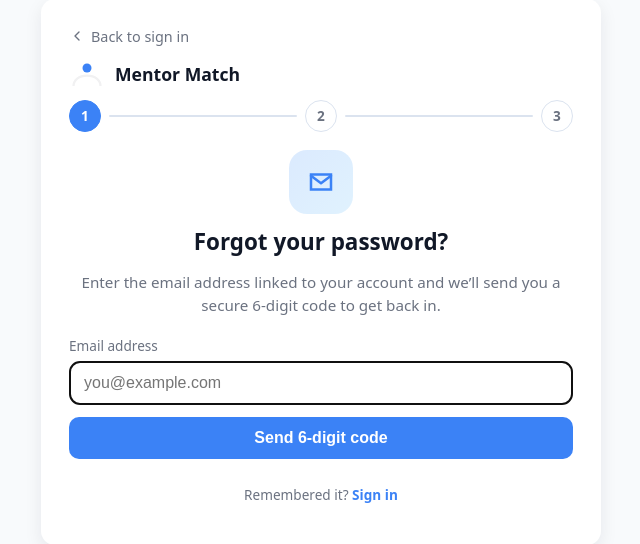
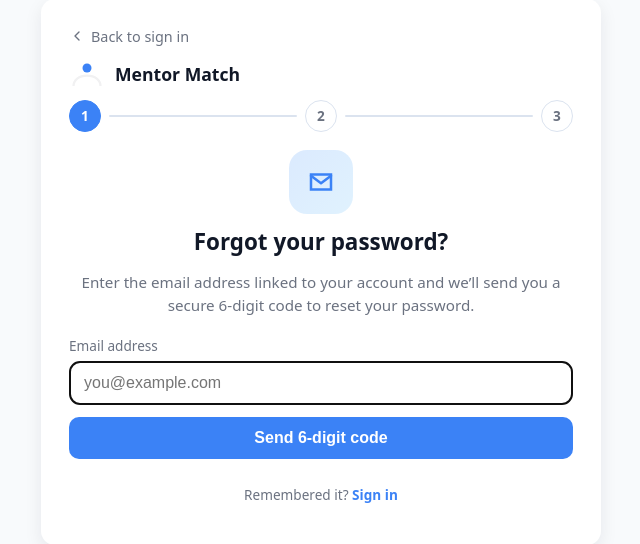
Before and after one commit to Kojo6771/Mentor-Match, a PHP site: page /pages/forgot_password.php in a window 1280 px wide. Shown: the part 128-672 px from the top of the page, without its empty margins (319-959 px from the left). Run offline with PHP 8.4, Linux system fonts and the light colour scheme.

Commit message:
Working email and password change
Currently the page allows the user to enter their email, get emailed a response then enter their code and a new password.

```diff
--- a/pages/forgot_password.php
+++ b/pages/forgot_password.php
@@ -4,6 +4,7 @@ require_once '..\includes\db.php';
 
 const RESET_MAIL_FROM = 'kwadwo1092@gmail.com';
 const RESET_MAIL_REPLY_TO = 'kwadwo1092@gmail.com';
+const RESET_CODE_EXPIRY_MINUTES = 15;
 
 ini_set('SMTP', 'smtp.gmail.com');
 ini_set('smtp_port', '587');
@@ -16,11 +17,17 @@ $email = trim($_SESSION['forgot_password_email'] ?? '');
 
 function clearForgotPasswordState(): void
 {
-	unset(
-		$_SESSION['forgot_password_email'],
-		$_SESSION['forgot_password_reset_id'],
-		$_SESSION['forgot_password_user_id']
-	);
+	unset($_SESSION['forgot_password_email']);
+}
+
+function getForgotPasswordEmail(): string
+{
+	$postEmail = trim($_POST['email'] ?? '');
+	if ($postEmail !== '') {
+		return $postEmail;
+	}
+
+	return trim($_SESSION['forgot_password_email'] ?? '');
 }
 
 function sendResetCodeEmail(string $email, string $firstName, string $code): bool
@@ -29,9 +36,9 @@ function sendResetCodeEmail(string $email, string $firstName, string $code): boo
 	$message = "Hello {$firstName},\r\n\r\n";
 	$message .= "We received a request to reset your Mentor Match password.\r\n\r\n";
 	$message .= "Your 6-digit verification code is: {$code}\r\n\r\n";
-	$message .= "This code expires in 15 minutes.\r\n\r\n";
+	$message .= 'This code expires in ' . RESET_CODE_EXPIRY_MINUTES . " minutes.\r\n\r\n";
 	$message .= "If you did not request this, you can safely ignore this email.\r\n\r\n";
-	$message .= "- Mentor Match";
+	$message .= '- Mentor Match';
 
 	$headers = [];
 	$headers[] = 'MIME-Version: 1.0';
@@ -43,23 +50,41 @@ function sendResetCodeEmail(string $email, string $firstName, string $code): boo
 	return @mail($email, $subject, $message, implode("\r\n", $headers));
 }
 
+function createPasswordResetCode(PDO $pdo, array $user, string $email): bool
+{
+	$pdo->prepare('UPDATE password_resets SET used_at = NOW() WHERE email = ? AND used_at IS NULL')->execute([$email]);
+
+	$code = str_pad((string) random_int(0, 999999), 6, '0', STR_PAD_LEFT);
+	$codeHash = password_hash($code, PASSWORD_DEFAULT);
+	$expiresAt = date('Y-m-d H:i:s', strtotime('+' . RESET_CODE_EXPIRY_MINUTES . ' minutes'));
+
+	$insert = $pdo->prepare('INSERT INTO password_resets (user_id, email, code_hash, expires_at) VALUES (?, ?, ?, ?)');
+	$insert->execute([(int) $user['id'], $email, $codeHash, $expiresAt]);
+
+	if (!sendResetCodeEmail($email, (string) $user['first_name'], $code)) {
+		$pdo->prepare('UPDATE password_resets SET used_at = NOW() WHERE email = ? AND used_at IS NULL')->execute([$email]);
+		return false;
+	}
+
+	return true;
+}
+
 if (isset($_GET['restart']) && $_GET['restart'] === '1') {
 	clearForgotPasswordState();
 	header('Location: forgot_password.php');
 	exit;
 }
 
-if (!empty($_SESSION['forgot_password_reset_id']) && !empty($_SESSION['forgot_password_user_id']) && !empty($_SESSION['forgot_password_email'])) {
+if ($email !== '') {
 	$step = 'reset';
-} elseif (!empty($_SESSION['forgot_password_email'])) {
-	$step = 'verify';
 }
 
-if ($_SERVER['REQUEST_METHOD'] === 'POST' && empty($errors)) {
+if ($_SERVER['REQUEST_METHOD'] === 'POST') {
 	$action = $_POST['action'] ?? '';
 
 	if ($action === 'request_code') {
 		$email = trim($_POST['email'] ?? '');
+		$step = 'email';
 
 		if ($email === '') {
 			$errors[] = 'Please enter your email address.';
@@ -73,25 +98,12 @@ if ($_SERVER['REQUEST_METHOD'] === 'POST' && empty($errors)) {
 
 				if (!$user) {
 					$errors[] = 'No account was found with that email address.';
+				} elseif (!createPasswordResetCode($pdo, $user, $email)) {
+					$errors[] = 'We could not send the email right now. Please try again later.';
 				} else {
-					$pdo->prepare('UPDATE password_resets SET used_at = NOW() WHERE email = ? AND used_at IS NULL')->execute([$email]);
-
-					$code = str_pad((string) random_int(0, 999999), 6, '0', STR_PAD_LEFT);
-					$codeHash = password_hash($code, PASSWORD_DEFAULT);
-					$expiresAt = date('Y-m-d H:i:s', strtotime('+15 minutes'));
-
-					$insert = $pdo->prepare('INSERT INTO password_resets (user_id, email, code_hash, expires_at) VALUES (?, ?, ?, ?)');
-					$insert->execute([(int) $user['id'], $email, $codeHash, $expiresAt]);
-
-					if (!sendResetCodeEmail($email, $user['first_name'], $code)) {
-						$pdo->prepare('UPDATE password_resets SET used_at = NOW() WHERE email = ? AND used_at IS NULL')->execute([$email]);
-						$errors[] = 'We could not send the email right now. Please try again later.';
-					} else {
-						clearForgotPasswordState();
-						$_SESSION['forgot_password_email'] = $email;
-						$step = 'verify';
-						$notice = 'A 6-digit verification code has been sent to your email address.';
-					}
+					$_SESSION['forgot_password_email'] = $email;
+					$step = 'reset';
+					$notice = 'A 6-digit verification code has been sent to your email address.';
 				}
 			} catch (PDOException $e) {
 				$errors[] = 'Something went wrong while preparing your password reset.';
@@ -100,7 +112,8 @@ if ($_SERVER['REQUEST_METHOD'] === 'POST' && empty($errors)) {
 	}
 
 	if ($action === 'resend_code') {
-		$email = trim($_SESSION['forgot_password_email'] ?? '');
+		$email = getForgotPasswordEmail();
+		$step = 'reset';
 
 		if ($email === '') {
 			$step = 'email';
@@ -115,22 +128,11 @@ if ($_SERVER['REQUEST_METHOD'] === 'POST' && empty($errors)) {
 					clearForgotPasswordState();
 					$step = 'email';
 					$errors[] = 'No account was found with that email address.';
+				} elseif (!createPasswordResetCode($pdo, $user, $email)) {
+					$errors[] = 'We could not resend the email right now. Please try again later.';
 				} else {
-					$pdo->prepare('UPDATE password_resets SET used_at = NOW() WHERE email = ? AND used_at IS NULL')->execute([$email]);
-
-					$code = str_pad((string) random_int(0, 999999), 6, '0', STR_PAD_LEFT);
-					$codeHash = password_hash($code, PASSWORD_DEFAULT);
-					$expiresAt = date('Y-m-d H:i:s', strtotime('+15 minutes'));
-
-					$insert = $pdo->prepare('INSERT INTO password_resets (user_id, email, code_hash, expires_at) VALUES (?, ?, ?, ?)');
-					$insert->execute([(int) $user['id'], $email, $codeHash, $expiresAt]);
-
-					if (!sendResetCodeEmail($email, $user['first_name'], $code)) {
-						$errors[] = 'We could not resend the email right now. Please try again later.';
-					} else {
-						$step = 'verify';
-						$notice = 'A new code has been sent to your email.';
-					}
+					$_SESSION['forgot_password_email'] = $email;
+					$notice = 'A new code has been sent to your email.';
 				}
 			} catch (PDOException $e) {
 				$errors[] = 'Something went wrong while resending your code.';
@@ -138,90 +140,73 @@ if ($_SERVER['REQUEST_METHOD'] === 'POST' && empty($errors)) {
 		}
 	}
 
-	if ($action === 'verify_code') {
-		$email = trim($_SESSION['forgot_password_email'] ?? '');
+	if ($action === 'reset_password') {
+		$email = getForgotPasswordEmail();
 		$code = preg_replace('/\D/', '', $_POST['verification_code'] ?? '');
-		$step = 'verify';
+		$password = $_POST['password'] ?? '';
+		$confirmPassword = $_POST['confirm_password'] ?? '';
+		$step = 'reset';
 
 		if ($email === '') {
+			clearForgotPasswordState();
 			$step = 'email';
 			$errors[] = 'Please start again and enter your email address.';
-		} elseif (strlen($code) !== 6) {
+		}
+
+		if (strlen($code) !== 6) {
 			$errors[] = 'Please enter the full 6-digit verification code.';
-		} else {
+		}
+
+		if (strlen($password) < 8) {
+			$errors[] = 'Your new password must be at least 8 characters long.';
+		}
+
+		if ($password !== $confirmPassword) {
+			$errors[] = 'The passwords do not match.';
+		}
+
+		if (empty($errors)) {
 			try {
-				$stmt = $pdo->prepare('SELECT id, user_id, code_hash, expires_at FROM password_resets WHERE email = ? AND used_at IS NULL ORDER BY id DESC LIMIT 1');
+				$stmt = $pdo->prepare('SELECT id, user_id, email, code_hash, expires_at FROM password_resets WHERE email = ? AND used_at IS NULL ORDER BY id DESC LIMIT 1');
 				$stmt->execute([$email]);
 				$resetRow = $stmt->fetch(PDO::FETCH_ASSOC);
 
 				if (!$resetRow) {
 					$errors[] = 'No active reset code was found. Please request a new code.';
 				} elseif (strtotime((string) $resetRow['expires_at']) < time()) {
-					$pdo->prepare('UPDATE password_resets SET used_at = NOW() WHERE id = ?')->execute([(int) $resetRow['id']]);
+					$pdo->prepare('UPDATE password_resets SET used_at = NOW() WHERE email = ? AND used_at IS NULL')->execute([$email]);
 					$errors[] = 'That code has expired. Please request a new code.';
-				} elseif (!password_verify($code, $resetRow['code_hash'])) {
+				} elseif (!password_verify($code, (string) $resetRow['code_hash'])) {
 					$errors[] = 'The code you entered is incorrect.';
 				} else {
-					$pdo->prepare('UPDATE password_resets SET verified_at = NOW() WHERE id = ?')->execute([(int) $resetRow['id']]);
-					$_SESSION['forgot_password_reset_id'] = (int) $resetRow['id'];
-					$_SESSION['forgot_password_user_id'] = (int) $resetRow['user_id'];
-					$step = 'reset';
-					$notice = 'Code verified. You can now choose a new password.';
+					$passwordHash = password_hash($password, PASSWORD_DEFAULT);
+
+					$pdo->beginTransaction();
+					$pdo->prepare('UPDATE users SET password = ? WHERE id = ?')->execute([$passwordHash, (int) $resetRow['user_id']]);
+					$pdo->prepare('UPDATE password_resets SET verified_at = NOW(), used_at = NOW() WHERE id = ?')->execute([(int) $resetRow['id']]);
+					$pdo->prepare('UPDATE password_resets SET used_at = NOW() WHERE email = ? AND used_at IS NULL')->execute([$email]);
+					$pdo->commit();
+
+					clearForgotPasswordState();
+					$email = '';
+					$step = 'success';
+					$notice = 'Your password has been updated successfully. You can now sign in.';
 				}
 			} catch (PDOException $e) {
-				$errors[] = 'Something went wrong while verifying your code.';
+				if ($pdo->inTransaction()) {
+					$pdo->rollBack();
+				}
+				$errors[] = 'Something went wrong while saving your new password.';
 			}
 		}
 	}
 
-	if ($action === 'reset_password') {
-		$email = trim($_SESSION['forgot_password_email'] ?? '');
-		$resetId = (int) ($_SESSION['forgot_password_reset_id'] ?? 0);
-		$userId = (int) ($_SESSION['forgot_password_user_id'] ?? 0);
-		$password = $_POST['password'] ?? '';
-		$confirmPassword = $_POST['confirm_password'] ?? '';
-		$step = 'reset';
-
-		if ($email === '' || $resetId <= 0 || $userId <= 0) {
-			clearForgotPasswordState();
-			$step = 'email';
-			$errors[] = 'Your reset session has expired. Please start again.';
-		} else {
-			if (strlen($password) < 8) {
-				$errors[] = 'Your new password must be at least 8 characters long.';
-			}
-			if ($password !== $confirmPassword) {
-				$errors[] = 'The passwords do not match.';
-			}
-
-			if (empty($errors)) {
-				try {
-					$stmt = $pdo->prepare('SELECT id, expires_at, verified_at, used_at FROM password_resets WHERE id = ? AND user_id = ? AND email = ? LIMIT 1');
-					$stmt->execute([$resetId, $userId, $email]);
-					$resetRow = $stmt->fetch(PDO::FETCH_ASSOC);
-
-					if (!$resetRow || !empty($resetRow['used_at']) || empty($resetRow['verified_at']) || strtotime((string) $resetRow['expires_at']) < time()) {
-						clearForgotPasswordState();
-						$step = 'email';
-						$errors[] = 'Your reset session is no longer valid. Please request a new code.';
-					} else {
-						$passwordHash = password_hash($password, PASSWORD_DEFAULT);
-						$pdo->prepare('UPDATE users SET password = ? WHERE id = ?')->execute([$passwordHash, $userId]);
-						$pdo->prepare('UPDATE password_resets SET used_at = NOW() WHERE id = ?')->execute([$resetId]);
-						$pdo->prepare('UPDATE password_resets SET used_at = NOW() WHERE email = ? AND used_at IS NULL')->execute([$email]);
-						clearForgotPasswordState();
-						$step = 'success';
-						$notice = 'Your password has been updated successfully.';
-					}
-				} catch (PDOException $e) {
-					$errors[] = 'Something went wrong while saving your new password.';
-				}
-			}
-		}
+	if ($step !== 'success' && $email !== '') {
+		$_SESSION['forgot_password_email'] = $email;
 	}
 }
 
-$progressStep = ['email' => 1, 'verify' => 2, 'reset' => 3, 'success' => 3][$step] ?? 1;
+$progressStep = ['email' => 1, 'reset' => 2, 'success' => 3][$step] ?? 1;
 ?>
 <!DOCTYPE html>
 <html lang="en">
@@ -255,9 +240,7 @@ $progressStep = ['email' => 1, 'verify' => 2, 'reset' => 3, 'success' => 3][$ste
 			</div>
 
 			<div class="forgot-hero <?php echo $step === 'success' ? 'success' : ''; ?>" aria-hidden="true">
-				<?php if ($step === 'verify'): ?>
-					<svg width="30" height="30" viewBox="0 0 24 24" fill="none"><path d="M4 6h16v12H4z" stroke="currentColor" stroke-width="2"/><path d="M4 7l8 6 8-6" stroke="currentColor" stroke-width="2" stroke-linecap="round" stroke-linejoin="round"/></svg>
-				<?php elseif ($step === 'reset' || $step === 'success'): ?>
+				<?php if ($step === 'reset' || $step === 'success'): ?>
 					<svg width="30" height="30" viewBox="0 0 24 24" fill="none"><path d="M12 17a2 2 0 100-4 2 2 0 000 4z" stroke="currentColor" stroke-width="2"/><path d="M6 10V8a6 6 0 1112 0v2" stroke="currentColor" stroke-width="2" stroke-linecap="round"/><rect x="4" y="10" width="16" height="10" rx="2" stroke="currentColor" stroke-width="2"/></svg>
 				<?php else: ?>
 					<svg width="30" height="30" viewBox="0 0 24 24" fill="none"><path d="M4 6h16v12H4z" stroke="currentColor" stroke-width="2"/><path d="M4 7l8 6 8-6" stroke="currentColor" stroke-width="2" stroke-linecap="round" stroke-linejoin="round"/></svg>
@@ -267,17 +250,12 @@ $progressStep = ['email' => 1, 'verify' => 2, 'reset' => 3, 'success' => 3][$ste
 			<?php if ($step === 'email'): ?>
 				<div class="forgot-center">
 					<h1 id="forgot-heading">Forgot your password?</h1>
-					<p class="forgot-lead">Enter the email address linked to your account and we’ll send you a secure 6-digit code to get back in.</p>
-				</div>
-			<?php elseif ($step === 'verify'): ?>
-				<div class="forgot-center">
-					<h1 id="forgot-heading">Check your email</h1>
-					<p class="forgot-lead">We sent a 6-digit verification code to <strong><?php echo htmlspecialchars($email); ?></strong>. Enter it below to continue.</p>
+					<p class="forgot-lead">Enter the email address linked to your account and we’ll send you a secure 6-digit code to reset your password.</p>
 				</div>
 			<?php elseif ($step === 'reset'): ?>
 				<div class="forgot-center">
-					<h1 id="forgot-heading">Create a new password</h1>
-					<p class="forgot-lead">Your identity has been verified. Choose a strong password and confirm it to finish resetting your account.</p>
+					<h1 id="forgot-heading">Enter your code and new password</h1>
+					<p class="forgot-lead">We sent a 6-digit verification code to <strong><?php echo htmlspecialchars($email); ?></strong>. Enter the code and your new password below.</p>
 				</div>
 			<?php else: ?>
 				<div class="forgot-center">
@@ -308,12 +286,13 @@ $progressStep = ['email' => 1, 'verify' => 2, 'reset' => 3, 'success' => 3][$ste
 					<button class="btn" type="submit">Send 6-digit code</button>
 					<p class="small">Remembered it? <a class="link" href="./login.php">Sign in</a></p>
 				</form>
-			<?php elseif ($step === 'verify'): ?>
-				<form method="POST" id="verify-form" novalidate>
-					<input type="hidden" name="action" value="verify_code">
-					<input type="hidden" name="verification_code" id="verification_code" value="">
+			<?php elseif ($step === 'reset'): ?>
+				<form method="POST" id="reset-form" novalidate>
+					<input type="hidden" name="action" value="reset_password">
+					<input type="hidden" name="email" value="<?php echo htmlspecialchars($email); ?>">
 					<div>
 						<label for="code-1">Verification code</label>
+						<input type="hidden" name="verification_code" id="verification_code" value="">
 						<div class="code-grid" id="code-grid">
 							<input class="code-box" id="code-1" type="text" inputmode="numeric" maxlength="1" autocomplete="one-time-code" aria-label="Digit 1">
 							<input class="code-box" type="text" inputmode="numeric" maxlength="1" aria-label="Digit 2">
@@ -323,20 +302,11 @@ $progressStep = ['email' => 1, 'verify' => 2, 'reset' => 3, 'success' => 3][$ste
 							<input class="code-box" type="text" inputmode="numeric" maxlength="1" aria-label="Digit 6">
 						</div>
 						<div class="code-help">
-							<span class="meta-note">Code expires in 15 minutes.</span>
+							<span class="meta-note">Code expires in <?php echo RESET_CODE_EXPIRY_MINUTES; ?> minutes.</span>
 							<span class="meta-note">Didn’t get it? Use resend below.</span>
 						</div>
 					</div>
-					<button class="btn" type="submit">Verify code</button>
-				</form>
-				<form method="POST" novalidate>
-					<input type="hidden" name="action" value="resend_code">
-					<button class="resend-btn" type="submit">Resend code</button>
-				</form>
-				<p class="small">Entered the wrong email? <a class="link" href="./forgot_password.php?restart=1">Start again</a></p>
-			<?php elseif ($step === 'reset'): ?>
-				<form method="POST" id="reset-form" novalidate>
-					<input type="hidden" name="action" value="reset_password">
+
 					<div class="password-shell">
 						<div>
 							<label for="password">New password</label>
@@ -362,8 +332,15 @@ $progressStep = ['email' => 1, 'verify' => 2, 'reset' => 3, 'success' => 3][$ste
 							<span class="help-text" id="password-match-hint">Re-enter the same password to confirm.</span>
 						</div>
 					</div>
+
 					<button class="btn" type="submit">Save new password</button>
 				</form>
+				<form method="POST" novalidate>
+					<input type="hidden" name="action" value="resend_code">
+					<input type="hidden" name="email" value="<?php echo htmlspecialchars($email); ?>">
+					<button class="resend-btn" type="submit">Resend code</button>
+				</form>
+				<p class="small">Entered the wrong email? <a class="link" href="./forgot_password.php?restart=1">Start again</a></p>
 			<?php else: ?>
 				<div class="success-actions">
 					<a class="btn linkish" href="./login.php">Go to sign in</a>
@@ -419,8 +396,7 @@ $progressStep = ['email' => 1, 'verify' => 2, 'reset' => 3, 'success' => 3][$ste
 							}
 						});
 						syncCode();
-						var nextIndex = Math.min(pasted.length, codeBoxes.length - 1);
-						codeBoxes[nextIndex].focus();
+						codeBoxes[Math.min(pasted.length, codeBoxes.length - 1)].focus();
 					});
 				});
 			}
@@ -448,7 +424,7 @@ $progressStep = ['email' => 1, 'verify' => 2, 'reset' => 3, 'success' => 3][$ste
 					if (/\d/.test(value)) score++;
 					if (/[^A-Za-z0-9]/.test(value)) score++;
 
-					var width = ['0%','25%','50%','75%','100%'][score] || '0%';
+					var width = ['0%', '25%', '50%', '75%', '100%'][score] || '0%';
 					var label = 'Use 8+ characters with a mix of letters and numbers.';
 					var color = '#e5e7eb';
 
```
